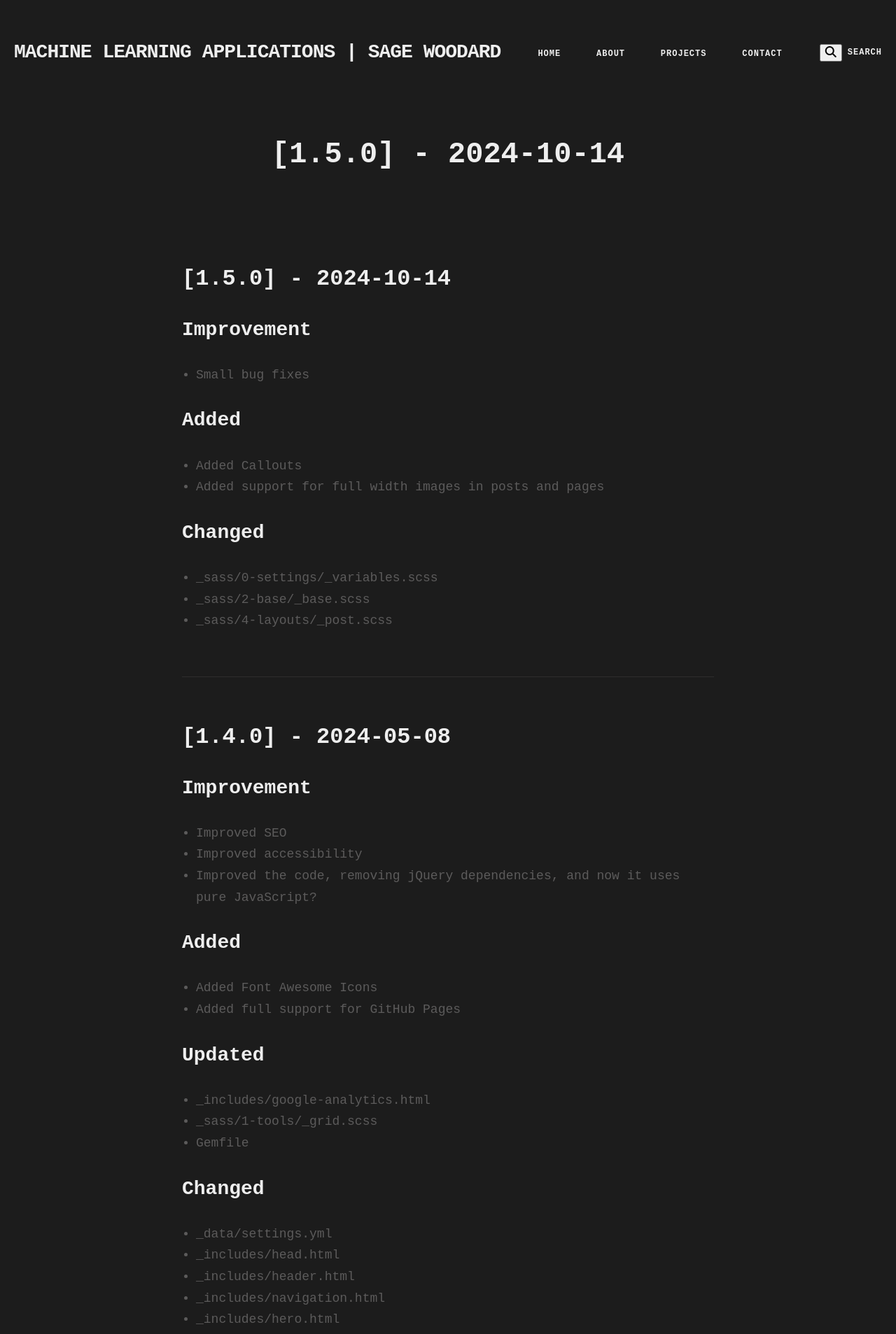
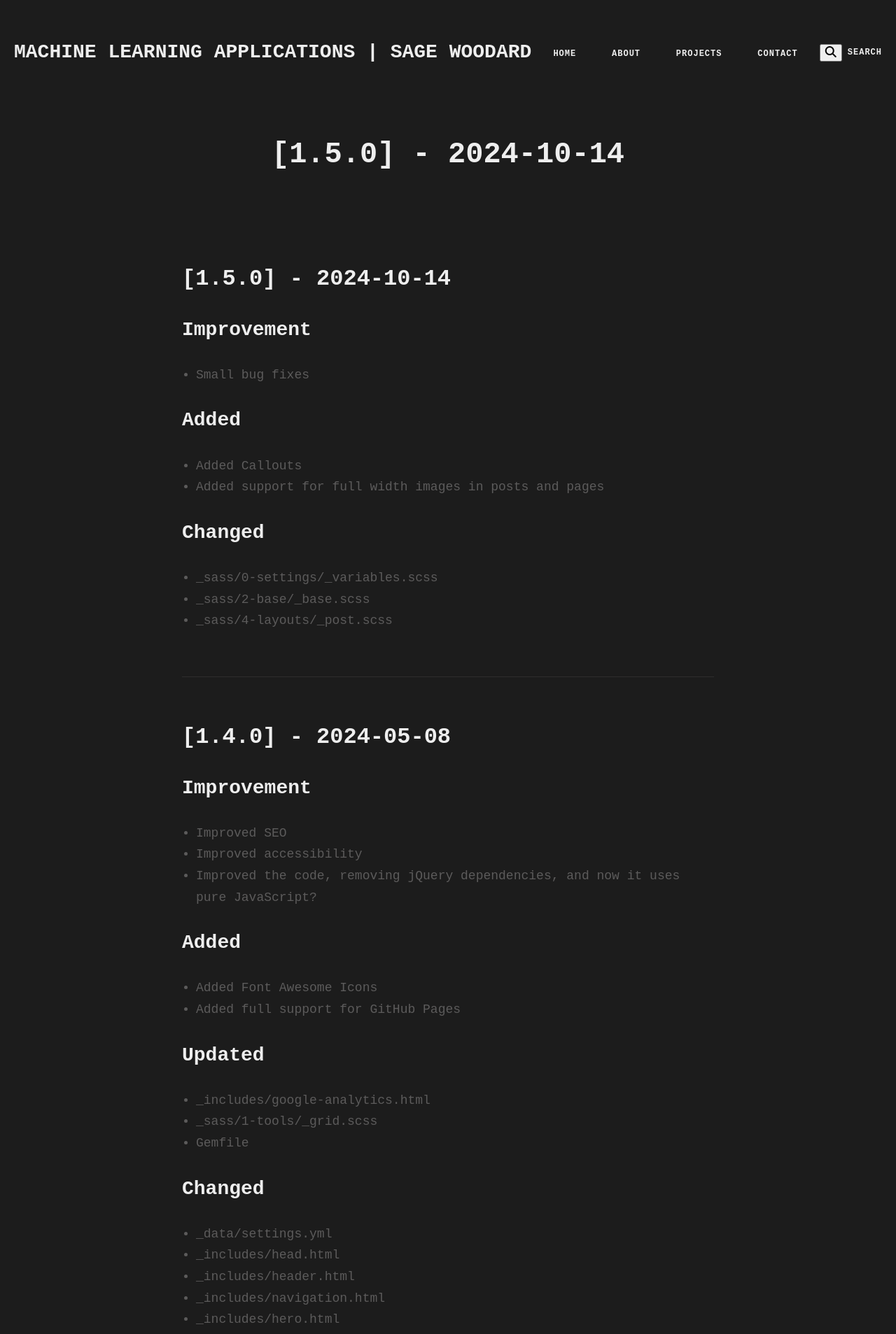
Before and after one commit to sagewoodard/sagewoodard.github.io, a Jekyll site: the page built from CHANGELOG.md, in a window 1280 px wide. Shown: the top 1907 px of the page at 70% size. Built offline with Jekyll 4.4.1, drawn with Linux system fonts in a browser that asks for light colours; our own code applies the rules of GitHub Pages for plain Markdown files.

Commit message:
Increase font spacing in header

```diff
--- a/_sass/3-modules/_header.scss
+++ b/_sass/3-modules/_header.scss
@@ -34,7 +34,7 @@
   color: $text-color;
   text-transform: uppercase;
   text-decoration: none;
-  letter-spacing: -1px;
+  letter-spacing: 0px;
   &:hover {
     color: $brand-color;
   }
```
